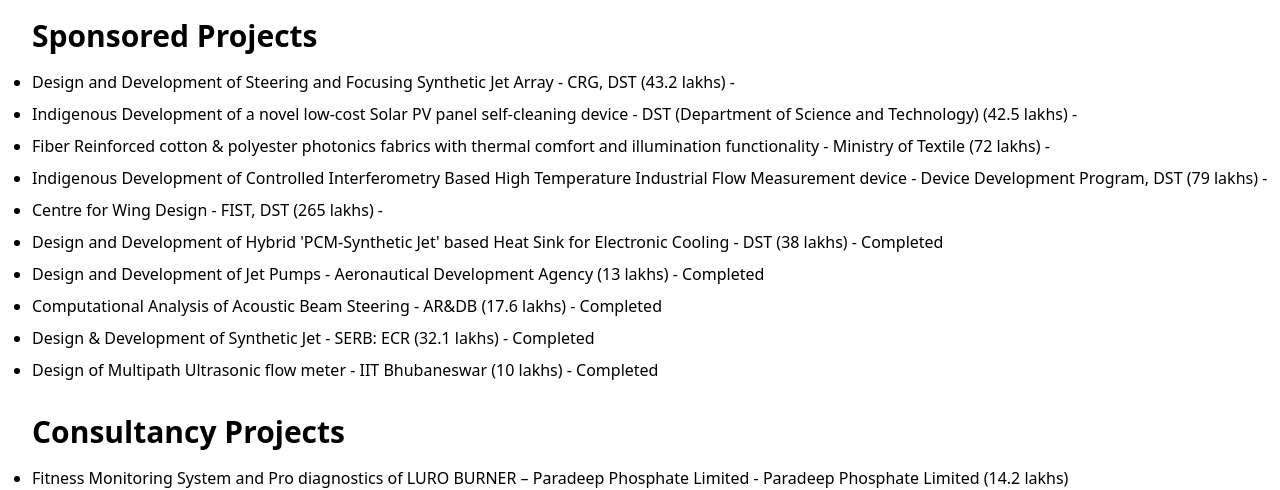
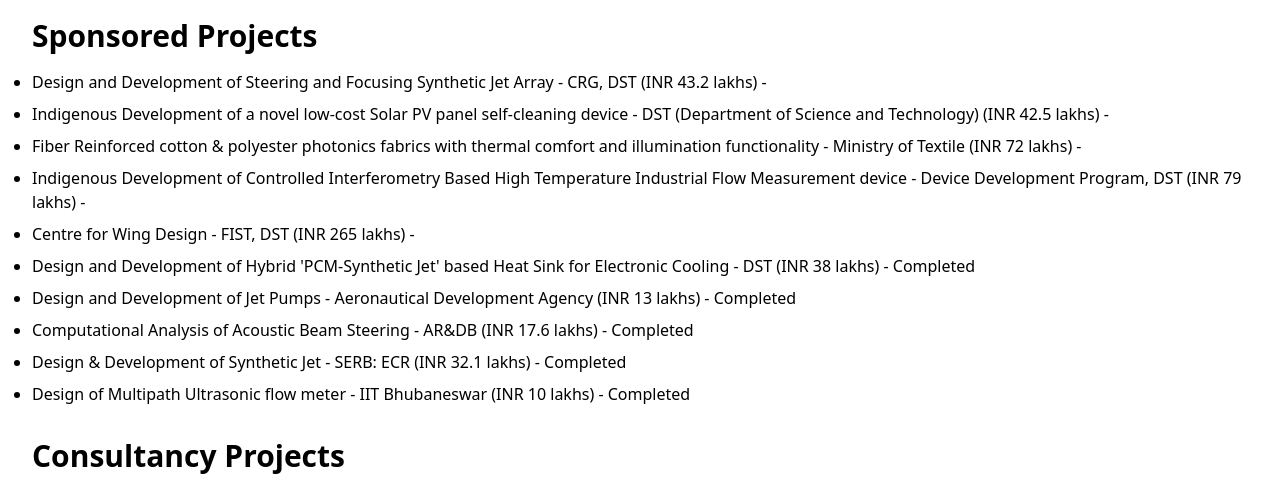
Before and after one commit to fdlabiitbbs/afg-2, a Next.js app: page /projects in a window 1280 px wide. Shown: the part 311-801 px from the top of the page. Built offline with nearby package versions, Linux system fonts and the light colour scheme.

Commit message:
Update research page and news table

```diff
--- a/app/research/page.jsx
+++ b/app/research/page.jsx
@@ -4,27 +4,6 @@
 const page = () => {
   return (
     <>
-      <div className="container mx-auto px-5 py-12 items-center">
-        <h1 className="title-font md:text-4xl text-3xl mb-4 font-medium">
-          Thermal management
-        </h1>
-        <p className="leading-relaxed">
-          Thermal management is a critical aspect in various engineering
-          applications, including electronics, automotive systems, industrial
-          processes, and more. Efficient heat dissipation is essential to ensure
-          optimal performance, reliability, and longevity of components. Flow
-          control devices play a pivotal role in thermal management systems,
-          regulating the flow of coolant or air to control temperatures
-          effectively.
-        </p>
-        <p className="leading-relaxed">
-          We are developing novel flow control devices for thermal management,
-          these include, Co-axial synthetic jets, synthetic jet array for
-          steering & focusing, and flexible flaps. These devices can be tailored
-          to make them suitable for near-field and far-field cooling
-          applications, along with spot cooling features.
-        </p>
-      </div>
       <div className="">
         {ResearchContent.map((research, index) => {
           return (
--- a/components/News.jsx
+++ b/components/News.jsx
@@ -3,7 +3,7 @@
 const News = () => {
   return (
     <div>
-      <table className="mx-4 my-8 border-2">
+      <table className="mx-4 my-8">
         <thead className="border-b-[1px]">
           <tr>
             <th className="text-3xl font-bold py-4 ">Latest News</th>
--- a/constants/index.js
+++ b/constants/index.js
@@ -104,6 +104,17 @@
   },
   {
     id: 3,
+    title: "Thermal Management",
+    content: [
+      "Thermal management is a critical aspect in various engineering applications, including electronics, automotive systems, industrial processes, and more. Efficient heat dissipation is essential to ensure optimal performance, reliability, and longevity of components. Flow control devices play a pivotal role in thermal management systems, regulating the flow of coolant or air to control temperatures effectively.",
+
+      "We are developing novel flow control devices for thermal management, these include, Co-axial synthetic jets, synthetic jet array for steering & focusing, and flexible flaps. These devices can be tailored to make them suitable for near-field and far-field cooling applications, along with spot cooling features.",
+
+    ],
+    image: JetimpHT,
+  },
+  {
+    id: 4,
     title: "Bio Inspired Propulsion",
     content: [
       "Bio-inspired propulsion is an innovative field that takes inspiration from nature's incredible diversity to design propulsion mechanisms for various applications. By emulating the exceptional locomotion abilities of animals and microorganisms, we aim to engineer more efficient, agile, and sustainable propulsion systems.",
@@ -117,7 +128,7 @@
     image: BioInspired,
   },
   {
-    id: 4,
+    id: 5,
     title: "Opto-Mechanical Sensors for Industrial Application",
     content: [
       "Harsh environments and high temperatures are the major factors responsible for the failure of sensors used in industrial applications, especially in process monitoring. We are engaged in the development of next-generation measurement devices for industrial applications.  These sensing devices are mainly based on Photonic Crystal fibre-based interferometers. High sensitivity, immunity to electromagnetic interference, and flexibility in design are some of the key features which make Photonic Crystal fibre-based systems suitable for a wide range of parameter sensing. Our group is currently working on developing sensors for flow rate, pressure, and temperature measurement for industrial applications ranging from large conduit pipes to micro channel flows. ",
@@ -934,69 +945,69 @@
     Project_Name:
       "Design and Development of Steering and Focusing Synthetic Jet Array",
     Funding_Agency: "CRG, DST",
-    Funding_Amount: "43.2 lakhs",
+    Funding_Amount: "INR 43.2 lakhs",
   },
   {
     id: 2,
     Project_Name:
       "Indigenous Development of a novel low-cost Solar PV panel self-cleaning device",
     Funding_Agency: "DST (Department of Science and Technology)",
-    Funding_Amount: "42.5 lakhs",
+    Funding_Amount: "INR 42.5 lakhs",
   },
   {
     id: 3,
     Project_Name:
       "Fiber Reinforced cotton & polyester photonics fabrics with thermal comfort and illumination functionality",
     Funding_Agency: "Ministry of Textile",
-    Funding_Amount: "72 lakhs",
+    Funding_Amount: "INR 72 lakhs",
   },
   {
     id: 4,
     Project_Name:
       "Indigenous Development of Controlled Interferometry Based High Temperature Industrial Flow Measurement device",
     Funding_Agency: "Device Development Program, DST",
-    Funding_Amount: "79 lakhs",
+    Funding_Amount: "INR 79 lakhs",
   },
   {
     id: 5,
     Project_Name: "Centre for Wing Design",
     Funding_Agency: "FIST, DST",
-    Funding_Amount: "265 lakhs",
+    Funding_Amount: "INR 265 lakhs",
   },
   {
     id: 6,
     Project_Name:
       "Design and Development of Hybrid 'PCM-Synthetic Jet' based Heat Sink for Electronic Cooling",
     Funding_Agency: "DST",
-    Funding_Amount: "38 lakhs",
+    Funding_Amount: "INR 38 lakhs",
     Status: "Completed",
   },
   {
     id: 7,
     Project_Name: "Design and Development of Jet Pumps",
     Funding_Agency: "Aeronautical Development Agency",
-    Funding_Amount: "13 lakhs",
+    Funding_Amount: "INR 13 lakhs",
     Status: "Completed",
   },
   {
     id: 8,
     Project_Name: "Computational Analysis of Acoustic Beam Steering",
     Funding_Agency: "AR&DB",
-    Funding_Amount: "17.6 lakhs",
+    Funding_Amount: "INR 17.6 lakhs",
     Status: "Completed",
   },
   {
     id: 9,
     Project_Name: "Design & Development of Synthetic Jet",
     Funding_Agency: "SERB: ECR",
-    Funding_Amount: "32.1 lakhs",
+    Funding_Amount: "INR 32.1 lakhs",
     Status: "Completed",
   },
   {
     id: 10,
     Project_Name: "Design of Multipath Ultrasonic flow meter",
     Funding_Agency: "IIT Bhubaneswar",
-    Funding_Amount: "10 lakhs",
+    Funding_Amount: "INR 10 lakhs",
     Status: "Completed",
   },
 ];
```
